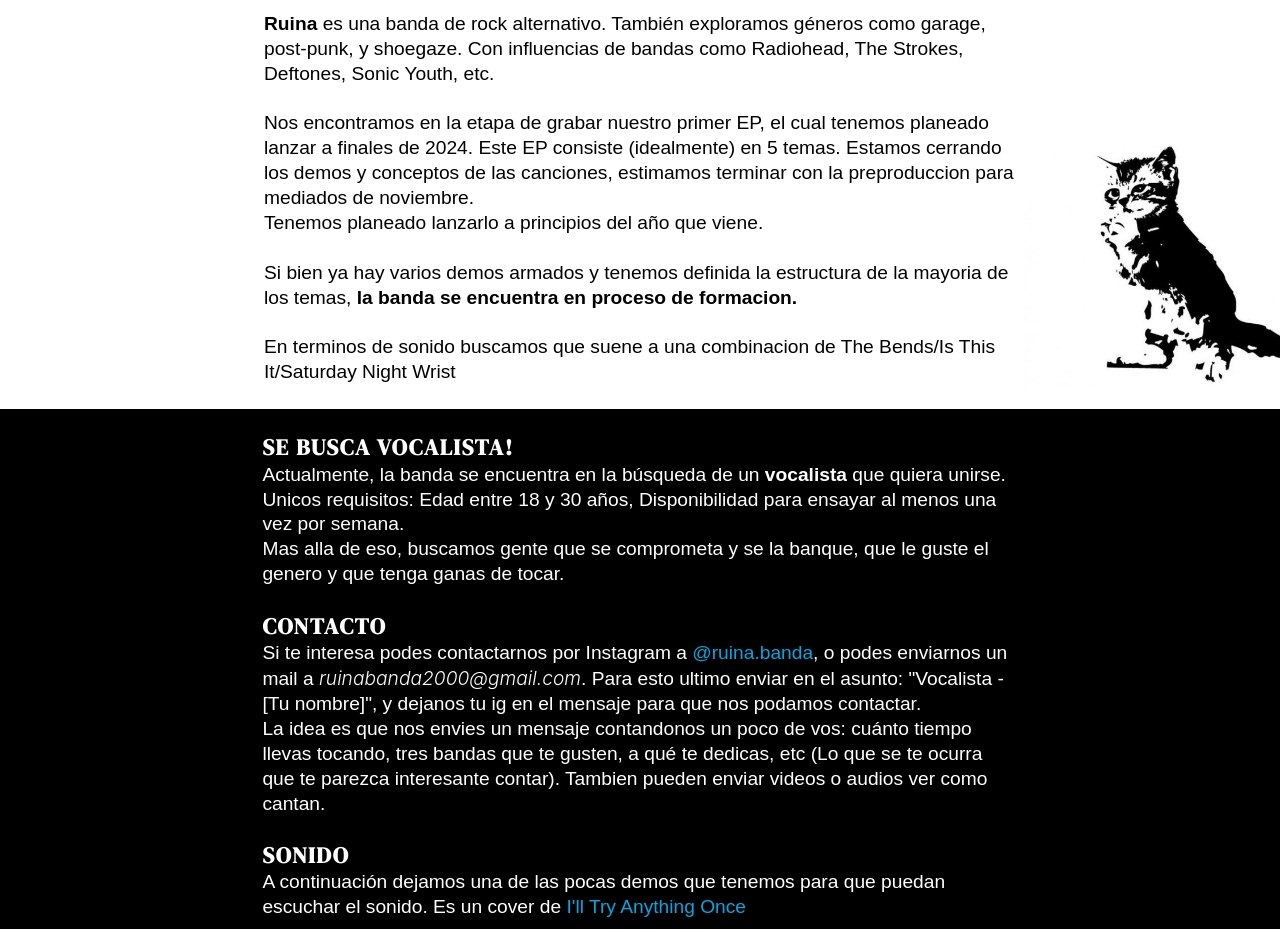
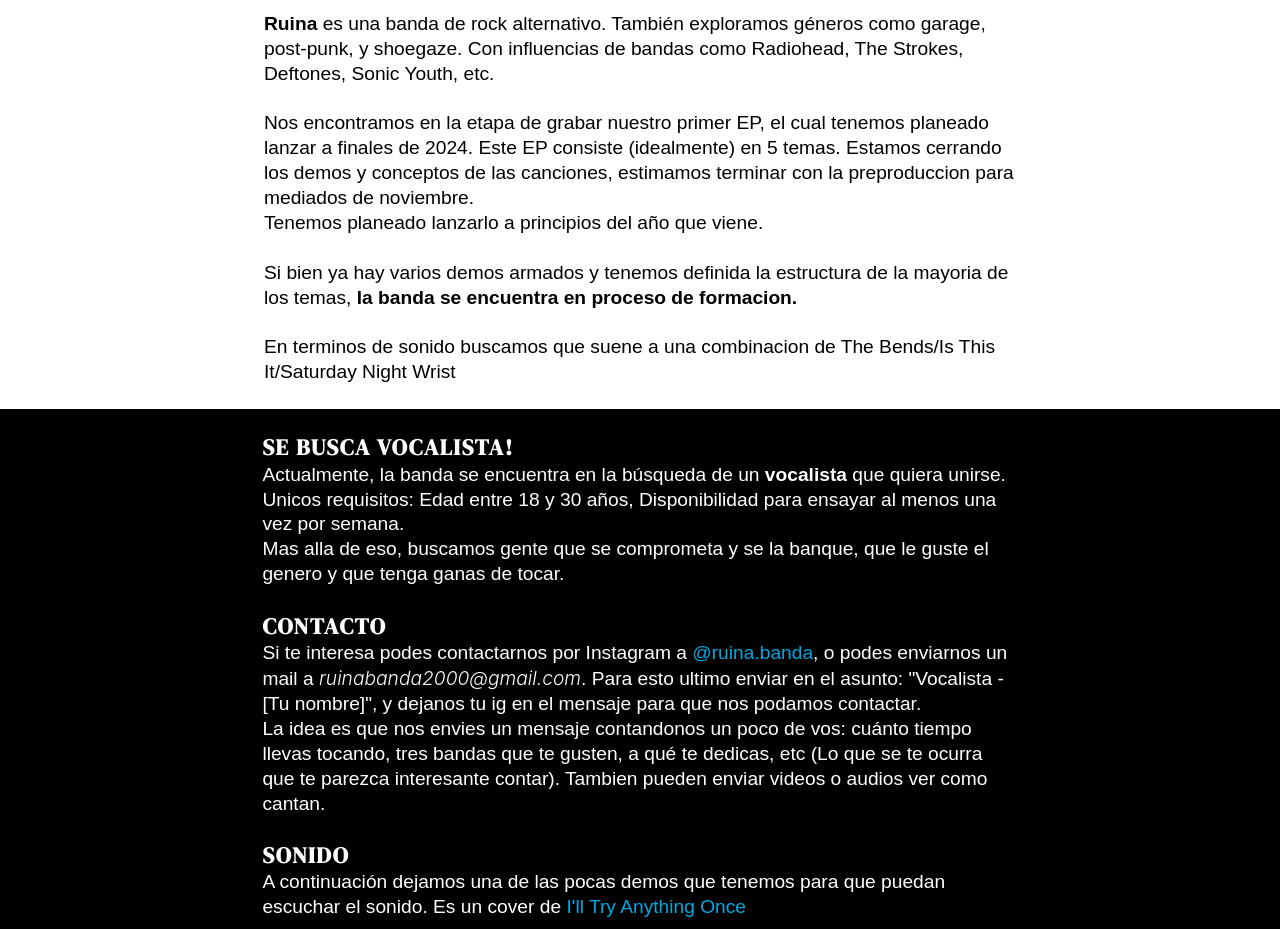
Before and after one commit to matiasdonato/ruina, a React (Create React App) app: page / in a window 1280 px wide. Shown: the part 880-1809 px from the top of the page. Built offline with nearby package versions, Linux system fonts and the light colour scheme; a web font is replaced by a local one.

Commit message:
remove image

```diff
--- a/src/components/About.tsx
+++ b/src/components/About.tsx
@@ -9,7 +9,7 @@ export default function About() {
       <div className="titleContainer" >
         <h2>Ruina</h2>
       </div>
-      <img className="kittenImage" src={kitten} alt="kitten" />
+      {/* <img className="kittenImage" src={kitten} alt="kitten" /> */}
       {/* <img src={kitten} alt="kitten" /> */}
       <div className="aboutBox" >
         <hr />
```
